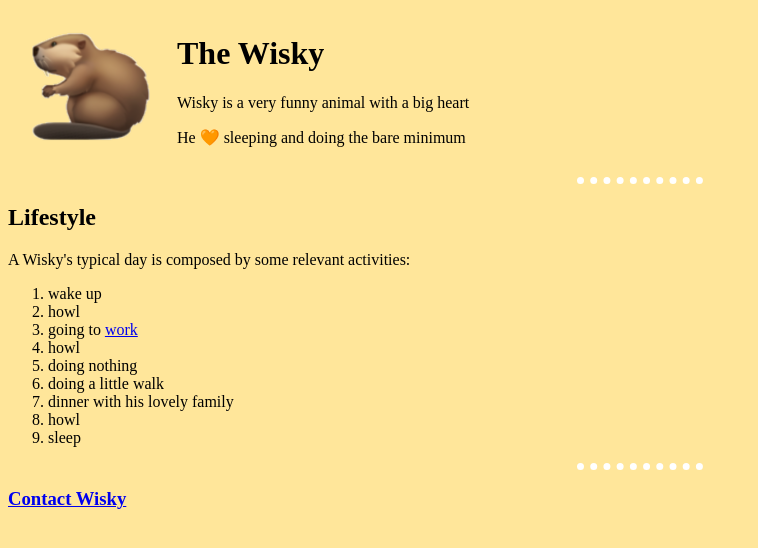
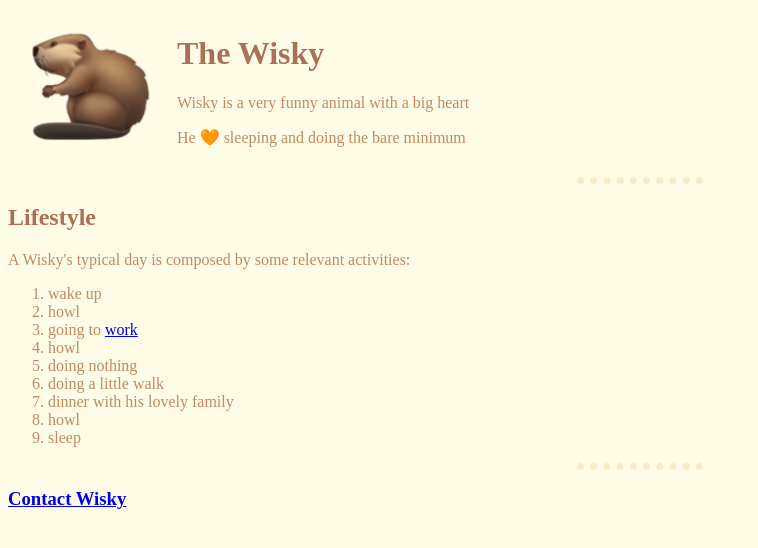
Before and after one commit to fede1911/html-dumb-site, a website built with Parcel: page index.html in a window 1280 px wide. Shown: the whole page, without its empty margins (0-758 px from the left). Built offline with nearby package versions, Linux system fonts and the light colour scheme.

Commit message:
color changed

```diff
--- a/css/styles.css
+++ b/css/styles.css
@@ -1,9 +1,27 @@
 body {
-    background-color: #ffe69a
+    background-color: #FEFBE7
 }
 hr {
     border-style: none;
     width: 10%;
     /* only the top line is styled */
-    border-top: 7px dotted white;
+    border-top: 7px dotted #F9EBC8;
 }
+h1 {
+    color: #A97155;
+}
+h3 {
+    color: #A97155;
+}
+h2 {
+    color: #A97155;
+}
+p {
+    color: #BE8C63;
+}
+ol {
+    color: #BE8C63;
+}
+label {
+    color: #BE8C63;
+}
```
